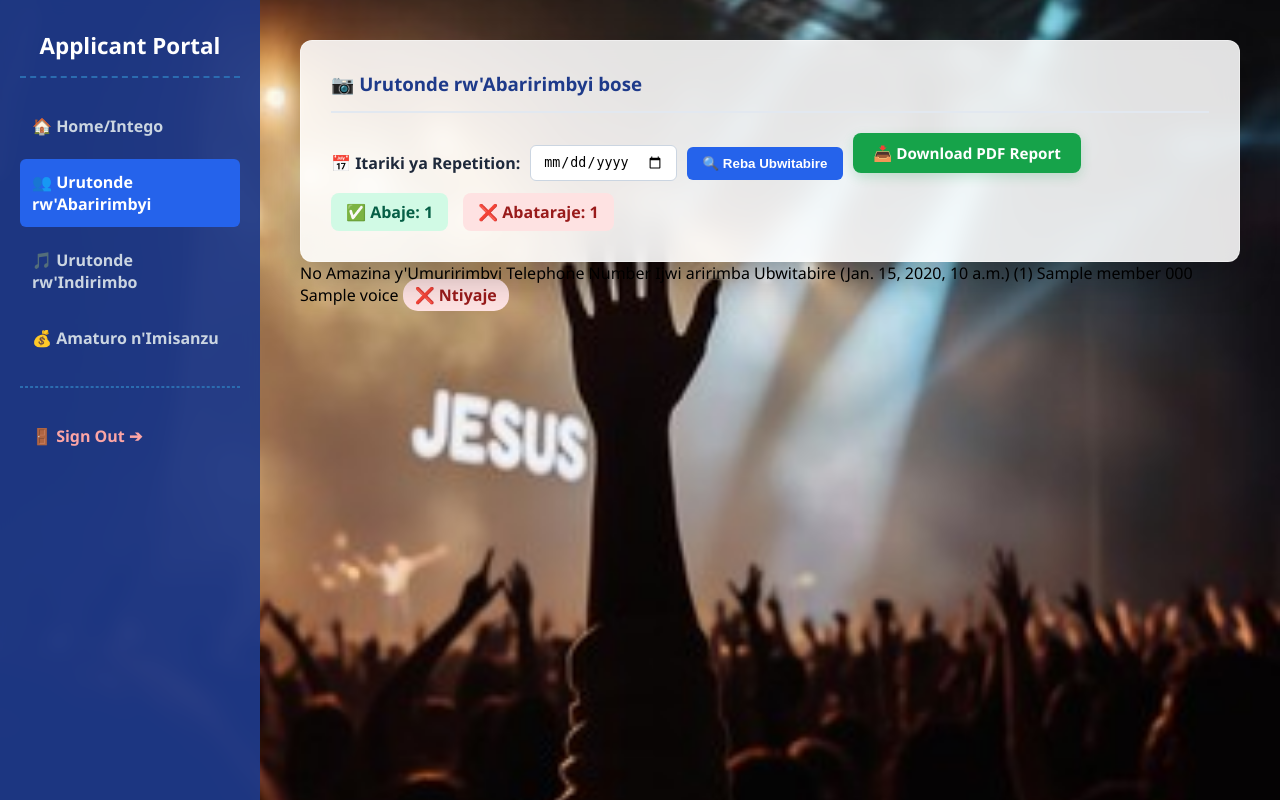
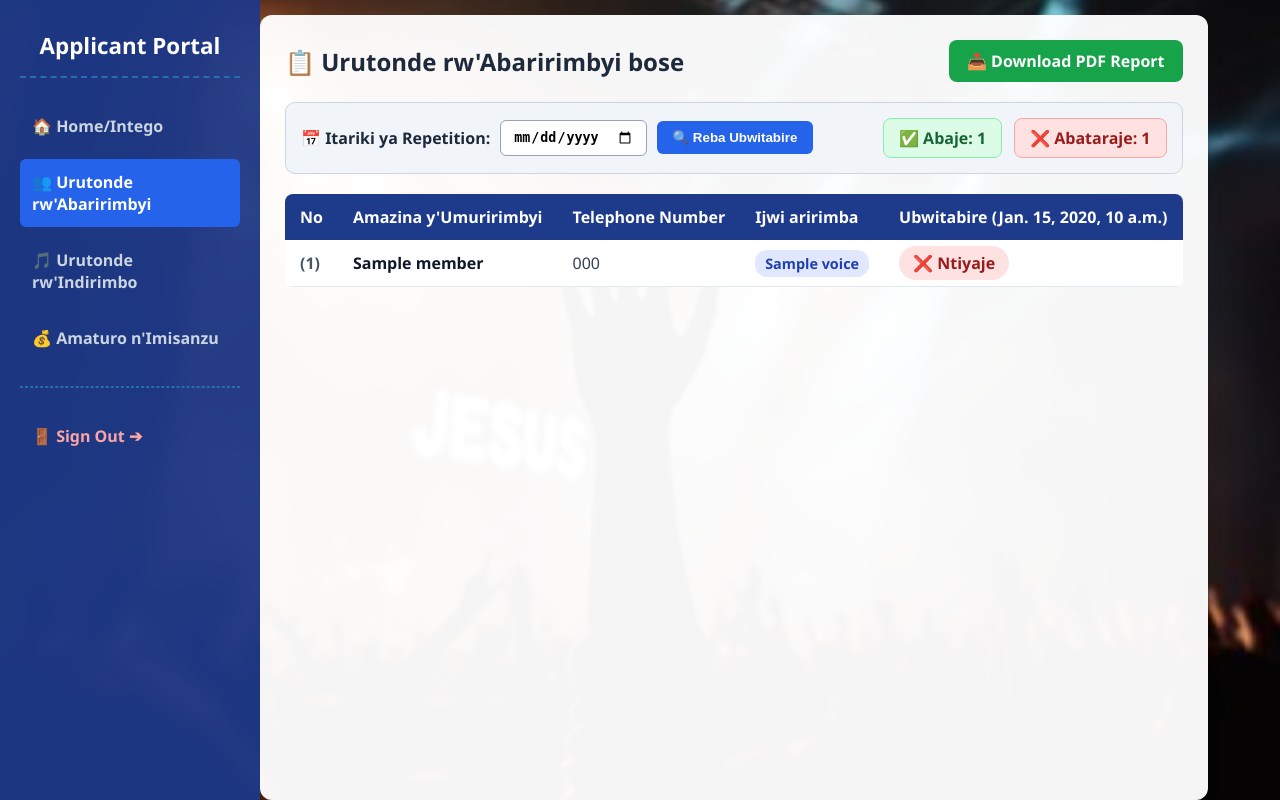
Before and after one commit to CyubahiroJMV/getsemani-choir-system, a Django app: template choir_app/templates/choir_app/members.html in a window 1280 px wide. Run offline with Django 5.2, Linux system fonts and the light colour scheme; the template is opened without the code that fills it: most values are stand-ins (such as "Sample title", 1, 10 or a date in 2020).

Commit message:
Update members.html

```diff
--- a/choir_app/templates/choir_app/members.html
+++ b/choir_app/templates/choir_app/members.html
@@ -70,63 +70,71 @@
         </div>
     </div>
 
-    <!-- 2. RIGHT MASTER MAIN AREA -->
-    <div class="main-workspace">
-        <div class="container-box">
-            <h3>📷 Urutonde rw'Abaririmbyi bose</h3>
+   <!-- Agapapuro k'umweru gafatanye byose hamwe -->
+<div style="background: rgba(255, 255, 255, 0.96); padding: 25px; border-radius: 12px; box-shadow: 0 4px 15px rgba(0,0,0,0.1); margin-top: 15px;">
 
-            <!-- FOMU NKURU Y'ISHAKISHA RY'ABARIRIMBYI -->
-           <form method="GET" action="" style="display: flex; align-items: center; gap: 10px;">
+    <div style="display: flex; justify-content: space-between; align-items: center; margin-bottom: 20px;">
+        <h2 style="margin: 0; color: #1e293b;">📋 Urutonde rw'Abaririmbyi bose</h2>
+        <a href="{% url 'download_members_pdf' %}" style="background-color: #16a34a; color: white; padding: 10px 18px; border-radius: 8px; text-decoration: none; font-weight: bold;">
+            📥 Download PDF Report
+        </a>
+    </div>
+
+    <!-- Akayunguruzo k'Itariki n'Igiteranyo -->
+    <div style="display: flex; justify-content: space-between; align-items: center; flex-wrap: wrap; gap: 15px; margin-bottom: 20px; background: #f1f5f9; padding: 15px; border-radius: 10px; border: 1px solid #cbd5e1;">
+        <form method="GET" action="" style="display: flex; align-items: center; gap: 10px; margin: 0;">
             <label for="date" style="font-weight: bold; color: #1e293b;">📅 Itariki ya Repetition:</label>
             <input type="date" id="date" name="date" value="{{ selected_date }}"
-               style="padding: 8px 12px; border: 1px solid #cbd5e1; border-radius: 6px;">
+                   style="padding: 8px 12px; border: 1px solid #94a3b8; border-radius: 6px; font-weight: bold;">
             <button type="submit" style="background-color: #2563eb; color: white; border: none; padding: 9px 16px; border-radius: 6px; cursor: pointer; font-weight: bold;">
                 🔍 Reba Ubwitabire
             </button>
-<div style="margin-bottom: 20px; display: flex; justify-content: flex-end;">
-    <a href="?q={{ query }}&download_pdf=1" style="background: #16a34a; color: white; text-decoration: none; padding: 10px 20px; border-radius: 8px; font-weight: bold; font-size: 0.95em; display: inline-flex; align-items: center; gap: 8px; box-shadow: 0 4px 12px rgba(22, 163, 74, 0.2);">
-        📥 Download PDF Report
-    </a>
-</div>
         </form>
-            <!-- Igiteranyo cy'abaje n'abataraje -->
-    <div style="display: flex; gap: 15px;">
-        <span style="background: #d1fae5; color: #065f46; padding: 8px 15px; border-radius: 8px; font-weight: bold;">
+
+        <div style="display: flex; gap: 12px;">
+            <span style="background: #dcfce7; color: #166534; padding: 8px 15px; border-radius: 8px; font-weight: bold; border: 1px solid #86efac;">
                 ✅ Abaje: {{ present_count }}
             </span>
-        <span style="background: #fee2e2; color: #991b1b; padding: 8px 15px; border-radius: 8px; font-weight: bold;">
+            <span style="background: #fee2e2; color: #991b1b; padding: 8px 15px; border-radius: 8px; font-weight: bold; border: 1px solid #fca5a5;">
                 ❌ Abataraje: {{ absent_count }}
             </span>
         </div>
+    </div>
 
-</div>
+    <!-- Imbonerahamwe (Table) ifite isuku kandi iri imbere mu gapapuro k'umweru -->
+    <div style="overflow-x: auto;">
+        <table style="width: 100%; border-collapse: collapse; text-align: left; background: white; border-radius: 8px; overflow: hidden;">
             <thead>
-    <tr>
-        <th>No</th>
-        <th>Amazina y'Umuririmbyi</th>
-        <th>Telephone Number</th>
-        <th>Ijwi aririmba</th>
-        <th>Ubwitabire ({{ selected_date }})</th>
+                <tr style="background-color: #1e3a8a; color: white;">
+                    <th style="padding: 12px 15px;">No</th>
+                    <th style="padding: 12px 15px;">Amazina y'Umuririmbyi</th>
+                    <th style="padding: 12px 15px;">Telephone Number</th>
+                    <th style="padding: 12px 15px;">Ijwi aririmba</th>
+                    <th style="padding: 12px 15px;">Ubwitabire ({{ selected_date }})</th>
                 </tr>
             </thead>
             <tbody>
                 {% for item in member_data %}
-    <tr>
-        <td>({{ forloop.counter }})</td>
-        <td>{{ item.member.name }}</td>
-        <td>{{ item.member.phone }}</td>
-        <td><span class="voice-badge">{{ item.member.voice }}</span></td>
-        <td>
+                <tr style="border-bottom: 1px solid #e2e8f0;">
+                    <td style="padding: 12px 15px; font-weight: bold; color: #475569;">({{ forloop.counter }})</td>
+                    <td style="padding: 12px 15px; font-weight: bold; color: #0f172a;">{{ item.member.name }}</td>
+                    <td style="padding: 12px 15px; color: #334155;">{{ item.member.phone }}</td>
+                    <td style="padding: 12px 15px;">
+                        <span style="background: #e0e7ff; color: #1e40af; padding: 4px 10px; border-radius: 12px; font-size: 0.9em; font-weight: bold;">
+                            {{ item.member.voice }}
+                        </span>
+                    </td>
+                    <td style="padding: 12px 15px;">
                         {% if user.is_staff %}
                             <form method="POST" action="{% url 'toggle_attendance' item.member.id selected_date %}" style="margin: 0;">
                                 {% csrf_token %}
                                 <button type="submit" style="border: none; background: none; cursor: pointer; padding: 0;">
                                     {% if item.is_present %}
-                            <span style="background-color: #d1fae5; color: #065f46; padding: 5px 12px; border-radius: 15px; font-weight: bold;">
+                                        <span style="background-color: #dcfce7; color: #166534; padding: 6px 14px; border-radius: 20px; font-weight: bold; display: inline-block; border: 1px solid #86efac;">
                                             ✅ Yaje
                                         </span>
                                     {% else %}
-                            <span style="background-color: #fee2e2; color: #991b1b; padding: 5px 12px; border-radius: 15px; font-weight: bold;">
+                                        <span style="background-color: #fee2e2; color: #991b1b; padding: 6px 14px; border-radius: 20px; font-weight: bold; display: inline-block; border: 1px solid #fca5a5;">
                                             ❌ Ntiyaje
                                         </span>
                                     {% endif %}
@@ -134,18 +142,18 @@
                             </form>
                         {% else %}
                             {% if item.is_present %}
-                    <span style="background-color: #d1fae5; color: #065f46; padding: 5px 12px; border-radius: 15px; font-weight: bold;">✅ Yaje</span>
+                                <span style="background-color: #dcfce7; color: #166534; padding: 6px 14px; border-radius: 20px; font-weight: bold;">✅ Yaje</span>
                             {% else %}
-                    <span style="background-color: #fee2e2; color: #991b1b; padding: 5px 12px; border-radius: 15px; font-weight: bold;">❌ Ntiyaje</span>
+                                <span style="background-color: #fee2e2; color: #991b1b; padding: 6px 14px; border-radius: 20px; font-weight: bold;">❌ Ntiyaje</span>
                             {% endif %}
                         {% endif %}
                     </td>
                 </tr>
                 {% endfor %}
             </tbody>
+        </table>
+    </div>
 
-
-        </div>
 </div>
 
 </body>
```
Lines whose indentation alone changed are shown as unchanged.
